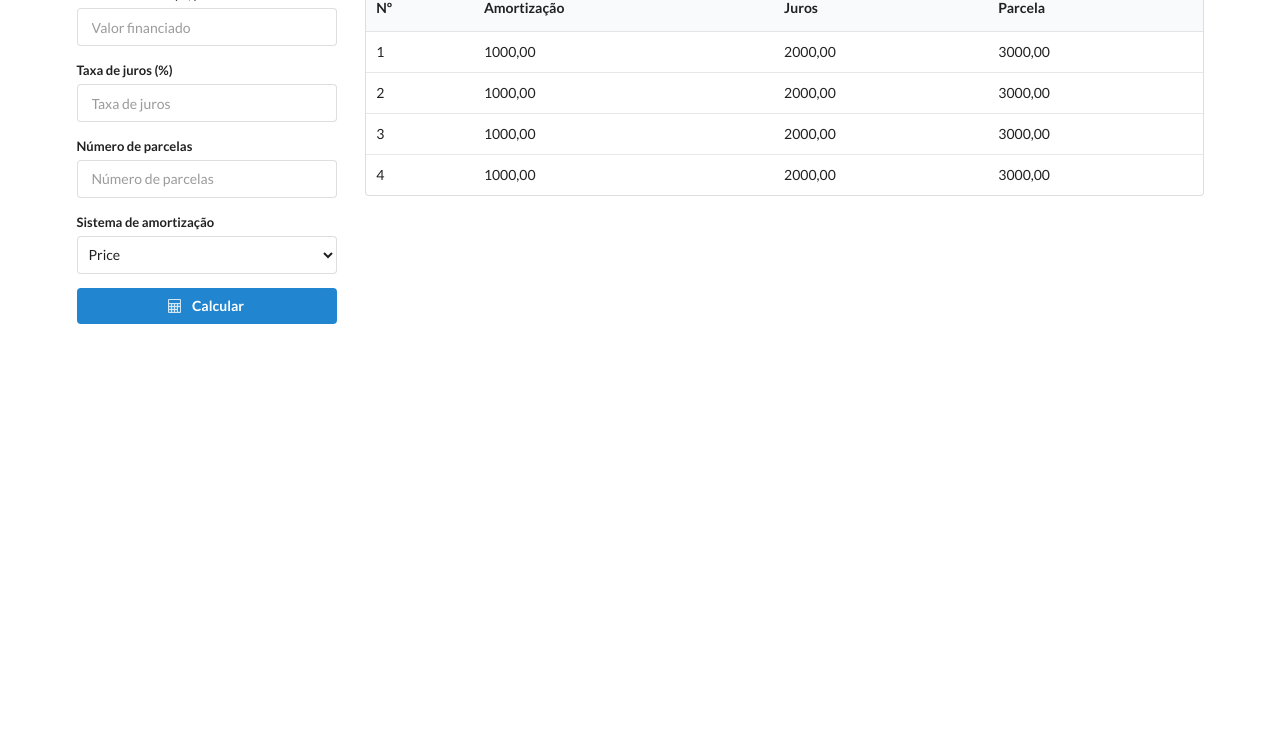
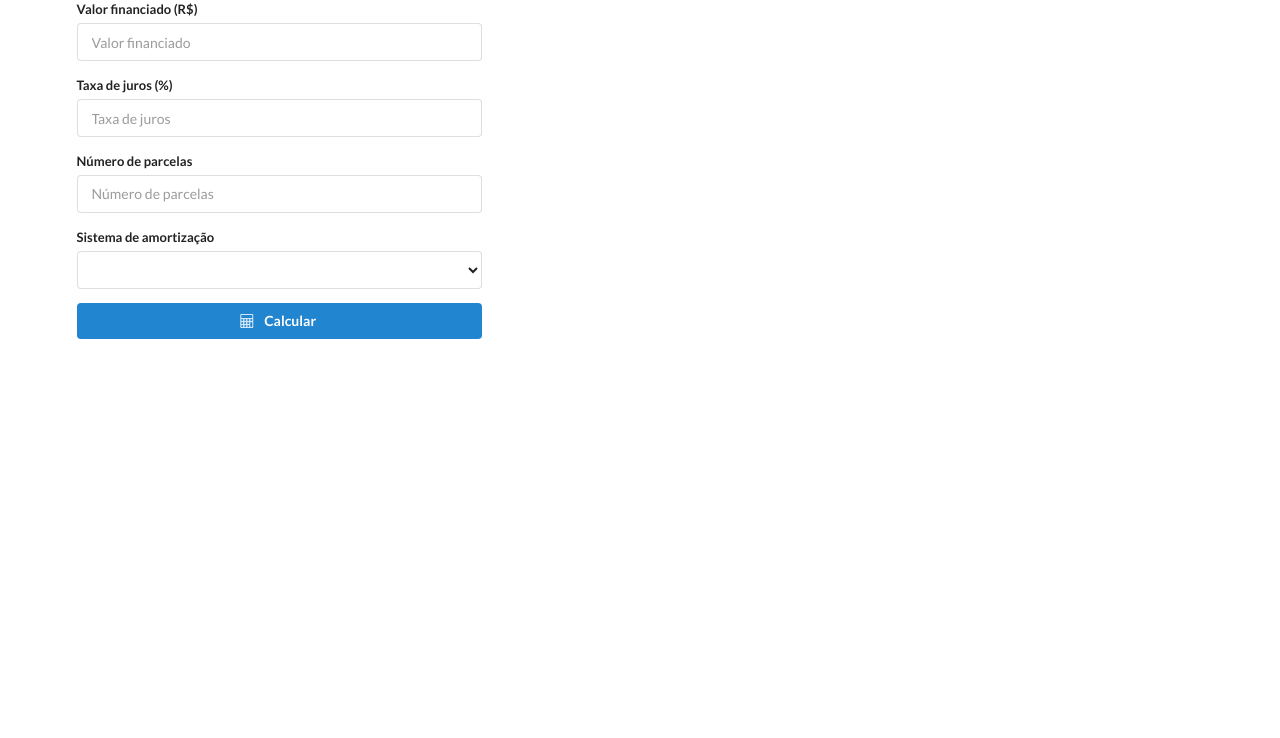
Before and after one commit to gimoteco/SimuladorDeFinanciamento, a website: page Index.html in a window 1280 px wide. Shown: the part 62-800 px from the top of the page. Drawn offline with Linux system fonts and the light colour scheme.

Commit message:
Melhorias nos temas, cors e correções na controller do angular

```diff
--- a/Index.html
+++ b/Index.html
@@ -4,41 +4,43 @@
   <meta charset="UTF-8">
   <title></title>
   <link href="semantic/dist/semantic.min.css" rel="stylesheet" />
+  <script src="bower_components/angular/angular.min.js"></script>
+  <script src="app/simulador.controller.js"></script>
 </head>
 <body ng-app="app" ng-controller="SimuladorController as vm">
   <div class="ui container">
     <h1 class="ui center aligned header">Simulador de financiamento</h1>
     <div class="ui ten column grid">
-      <div class="four wide column">
+      <div class="six wide column">
         <form class="ui form">
           <div class="field">
             <label for="">Valor financiado (R$)</label>
-            <input placeholder="Valor financiado" type="number" >
+            <input placeholder="Valor financiado" ng-model="parametrosDaSimulacao.saldoDevedor" type="number" >
           </div>
           <div class="field">
             <label for="">Taxa de juros (%)</label>
-            <input placeholder="Taxa de juros" type="number" step="0.1">
+            <input placeholder="Taxa de juros" type="number" ng-model="parametrosDaSimulacao.taxaDeJuros" step="0.1">
           </div>
           <div class="field">
             <label for="">Número de parcelas</label>
-            <input placeholder="Número de parcelas" type="number"  step="1" >
+            <input placeholder="Número de parcelas" type="number" ng-model="parametrosDaSimulacao.numeroDeParcelas" step="1" >
           </div>
           <div class="field">
             <label for="">Sistema de amortização</label>
-            <select class="ui dropdown" name="" id="">
+            <select class="ui dropdown" ng-model="parametrosDaSimulacao.sistemaDeAmortizacao" name="" id="">
               <option value="Price">Price</option>
               <option value="SAC">Constante (SAC)</option>
               <option value="SAM">Misto (SAM)</option>
             </select>
           </div>
-          <button ng-click="vm.simular({})" type="button" class="ui fluid primary button">
+          <button ng-click="vm.simular(parametrosDaSimulacao)" type="button" class="ui fluid primary button">
             <i class="calculator icon"></i>
             Calcular
           </button>
         </form>
       </div>
 
-      <div class="twelve wide column">
+      <div class="ten wide column" ng-show="vm.parcelas.length > 0">
         <table class="ui table">
           <thead>
             <tr>
@@ -46,38 +48,21 @@
               <th>Amortização</th>
               <th>Juros</th>
               <th>Parcela</th>
+              <th>Saldo devedor</th>
             </tr>
           </thead>
           <tbody>
-            <tr>
-              <td>1</td>
-              <td>1000,00</td>
-              <td>2000,00</td>
-              <td>3000,00</td>
-            </tr>
-            <tr>
-              <td>2</td>
-              <td>1000,00</td>
-              <td>2000,00</td>
-              <td>3000,00</td>
-            </tr>
-            <tr>
-              <td>3</td>
-              <td>1000,00</td>
-              <td>2000,00</td>
-              <td>3000,00</td>
-            </tr>
-            <tr>
-              <td>4</td>
-              <td>1000,00</td>
-              <td>2000,00</td>
-              <td>3000,00</td>
+            <tr ng-repeat="parcela in vm.parcelas">
+              <td>Parcela {{ $index }}</td>
+              <td>{{ parcela.Amortizacao }}</td>
+              <td>{{ parcela.Juros }}</td>
+              <td>{{ parcela.Prestacao }}</td>
+              <td>{{ parcela.SaldoDevedor }}</td>
             </tr>
           </tbody>
         </table>
       </div>
   </div>
-  <script src="bower_components/angular/angular.min.js" />
-  <script src="app/simulador.controller.js" />
+
 </body>
 </html>
--- a/app/simulador.controller.js
+++ b/app/simulador.controller.js
@@ -1,13 +1,15 @@
-angular.module('app', []).controller('SimuladorController', function($http) {
+angular.module('app', []).controller('SimuladorController', function($http, $scope) {
   var vm = this;
 
+  vm.parcelas = [];
+
   vm.simular = function(parametrosDaSimulacao) {
-    var parametros = "?sistemaDeAmortizacao=" parametrosDaSimulacao.sistemaDeAmortizacao +
+    var parametros = "?sistemaDeAmortizacao=" + parametrosDaSimulacao.sistemaDeAmortizacao +
       "&saldoDevedor=" + parametrosDaSimulacao.saldoDevedor +
-      "&taxaDeJuros=" + parametrosDaSimulacao.taxaDeJuros +
+      "&taxaDeJuros=" + (parametrosDaSimulacao.taxaDeJuros / 100) +
       "&prazo=" + parametrosDaSimulacao.numeroDeParcelas;
 
-    $http.get('simuladordefinanciamento.azurewebsites.net/api/calcularParcelas' + parametros).then(function(resposta) {
+    $http.get('http://simuladordefinanciamento.azurewebsites.net/api/calcularParcelas' + parametros).then(function(resposta) {
         vm.parcelas = resposta.data;
     });
   };
--- a/package.json
+++ b/package.json
@@ -8,4 +8,7 @@
   },
   "author": "",
   "license": "ISC",
+  "devDependencies": {
+    "semantic-ui": "^2.1.8"
+  }
 }
```
Also changed, not shown: semantic/dist/components/site.css, semantic/dist/components/site.min.css, semantic/dist/semantic.css, semantic/dist/semantic.min.css, semantic/tasks/build/assets.js (added), semantic/tasks/build/css.js (added), semantic/tasks/build/javascript.js (added), 5 other files.
